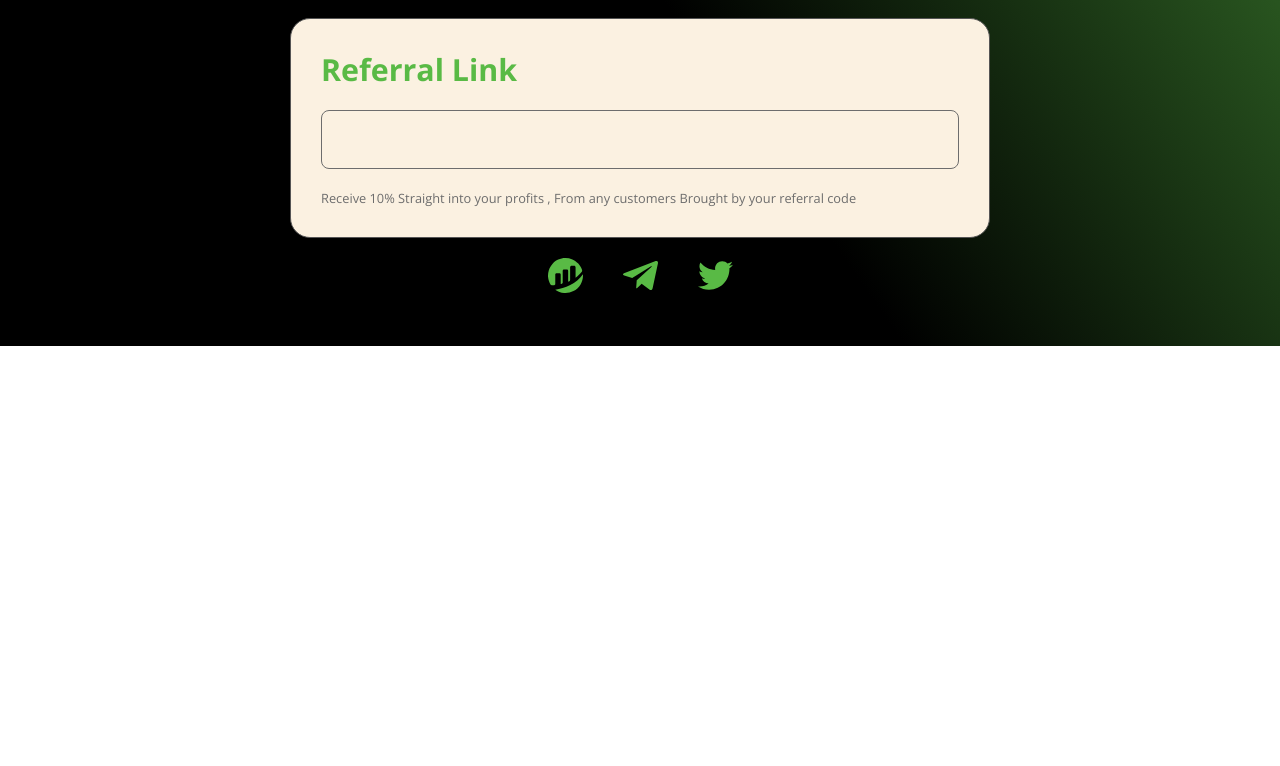
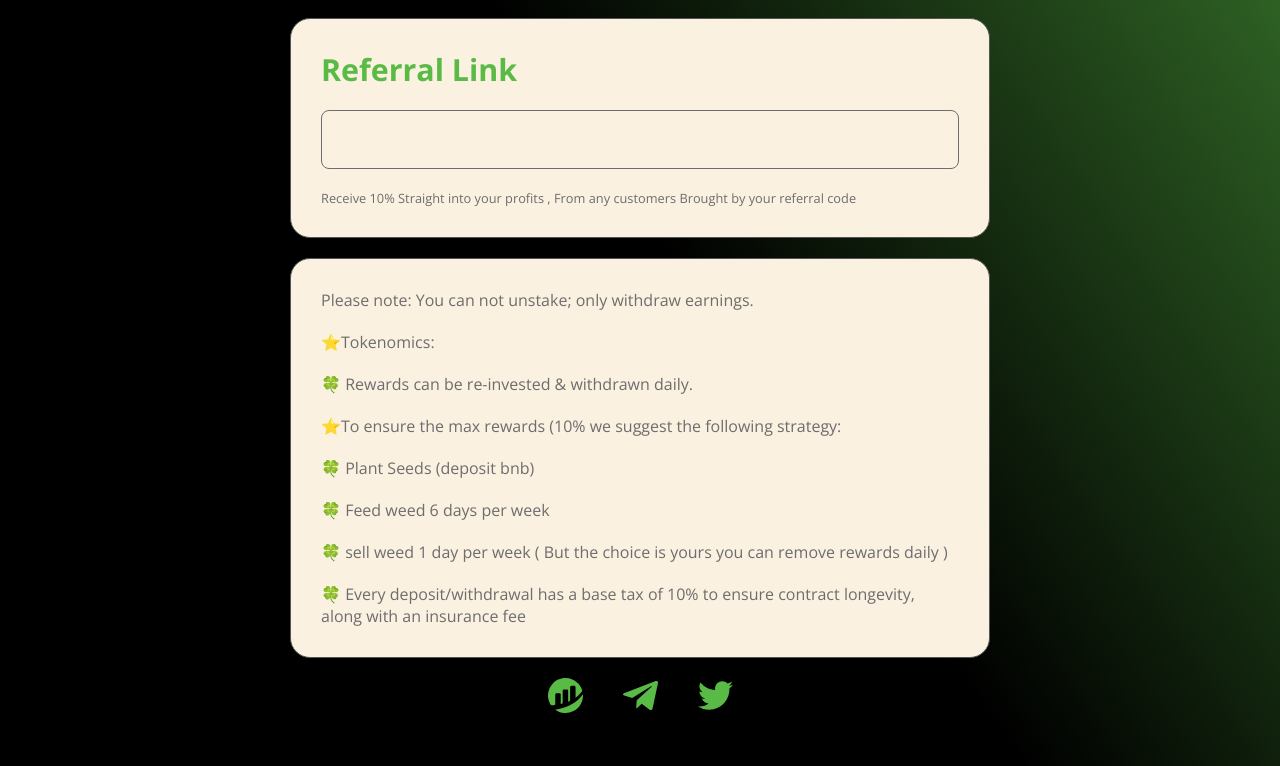
Before and after one commit to sikander-afzaal/nut-form, a React (Create React App) app: page / in a window 1280 px wide. Shown: the part 1057-1823 px from the top of the page. Before the commit the page ends 1403 px from the top, so only its background shows below. Built offline with nearby package versions, Linux system fonts and the light colour scheme.

Commit message:
first commit

```diff
--- a/src/App.css
+++ b/src/App.css
@@ -205,6 +205,25 @@
 .display-flex {
   display: flex;
 }
+.last-box {
+  gap: 20px;
+}
+.note2 {
+  color: rgb(109, 109, 109);
+  font-size: 1rem;
+}
+.box ul {
+  display: flex;
+  justify-content: center;
+  align-items: flex-start;
+  flex-direction: column;
+  gap: 20px;
+  list-style: none;
+}
+.box ul li {
+  font-size: 1rem;
+  color: rgb(109, 109, 109);
+}
 @media screen and (max-width: 724px) {
   .bottom-app {
     width: 95%;
--- a/src/App.js
+++ b/src/App.js
@@ -89,6 +89,29 @@ function App() {
             by your referral code
           </p>
         </div>
+        <div className="box last-box">
+          <p className="note2">
+            Please note: You can not unstake; only withdraw earnings.
+          </p>
+          <ul>
+            <li>⭐Tokenomics:</li>
+            <li>🍀 Rewards can be re-invested & withdrawn daily.</li>
+            <li>
+              ⭐To ensure the max rewards (10% we suggest the following
+              strategy:
+            </li>
+            <li>🍀 Plant Seeds (deposit bnb)</li>
+            <li>🍀 Feed weed 6 days per week </li>
+            <li>
+              🍀 sell weed 1 day per week ( But the choice is yours you can
+              remove rewards daily )
+            </li>
+            <li>
+              🍀 Every deposit/withdrawal has a base tax of 10% to ensure
+              contract longevity, along with an insurance fee
+            </li>
+          </ul>
+        </div>
         <div className="social-div">
           <a href="#">
             <img src={social1} alt="" />
```
